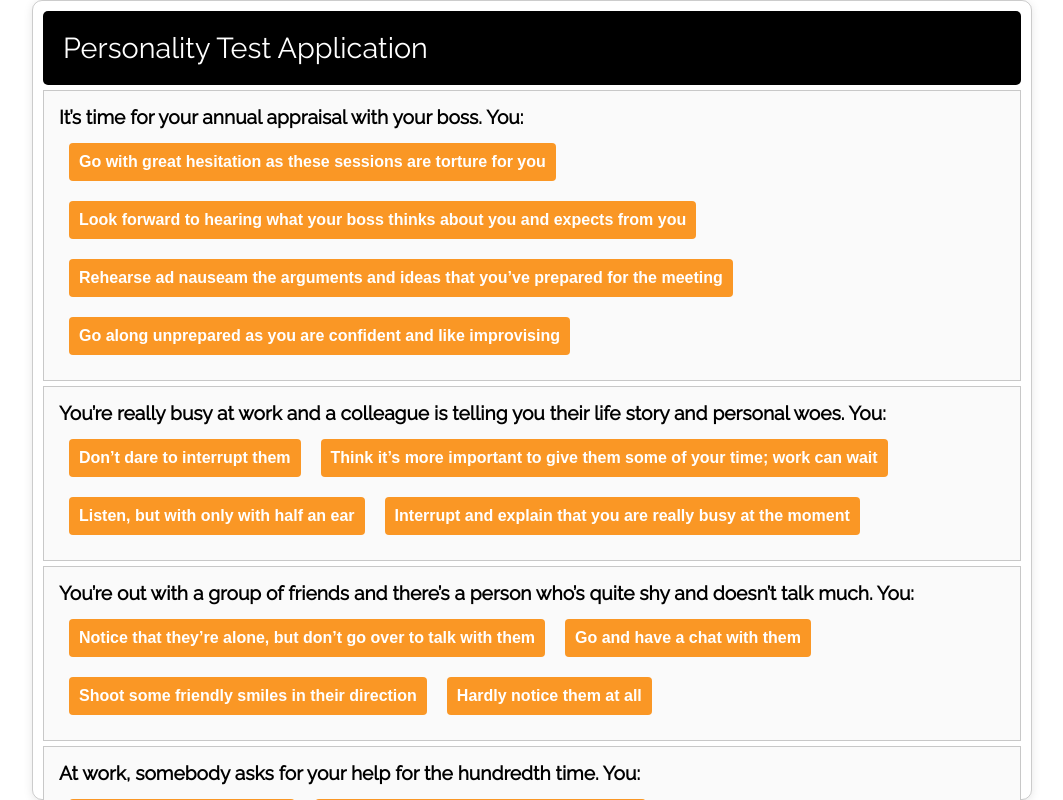
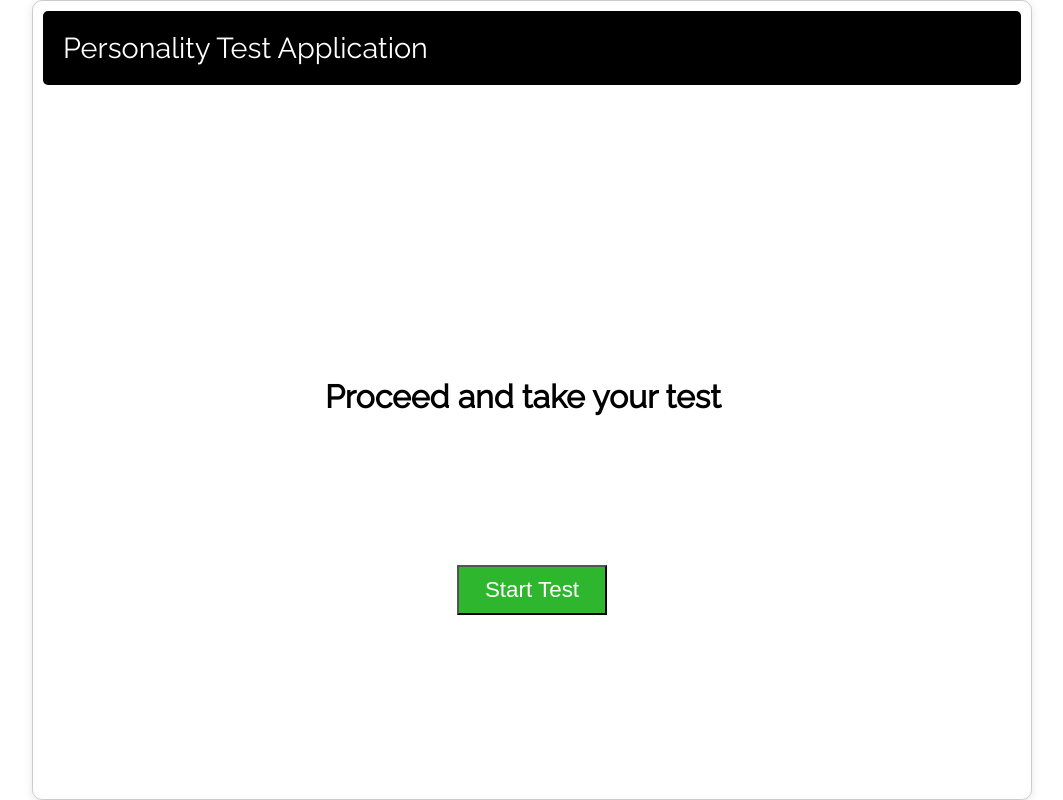
Before and after one commit to allistermugaisi/personality-test-teamway.io, a React (Vite) app: page / in a window 1280 px wide. Shown: the top 800 px of the page, without its empty margins (108-1171 px from the left). Built offline with nearby package versions, Linux system fonts and the light colour scheme.

Commit message:
Added start screen component

```diff
--- a/src/App.jsx
+++ b/src/App.jsx
@@ -1,5 +1,5 @@
 import { useState, useEffect } from 'react';
-import { QuestionBox, Result } from './components';
+import { StartScreen, QuestionBox, Result } from './components';
 
 // Mocked backend service
 import quizService from './quizService';
@@ -8,6 +8,7 @@ const App = () => {
 	const [score, setScore] = useState(0);
 	const [responses, setResponses] = useState(0);
 	const [questionBank, setQuestionBank] = useState([]);
+	const [testStarted, setTestStarted] = useState(false);
 
 	const getQuestions = () => {
 		quizService().then((question) => {
@@ -34,12 +35,20 @@ const App = () => {
 		// Reset responses & score
 		setScore(0);
 		setResponses(0);
+		// Display start screen
+		setTestStarted(false);
+	};
+
+	const startTest = () => {
+		// Hide start screen
+		setTestStarted(!testStarted);
 	};
 
 	return (
 		<div className="container">
 			<div className="title">Personality Test Application</div>
-			{questionBank.length > 0 &&
+			{testStarted ? (
+				questionBank.length > 0 &&
 				responses < 5 &&
 				questionBank.map(({ question, answers, correct, questionId }) => (
 					<QuestionBox
@@ -48,7 +57,10 @@ const App = () => {
 						key={questionId}
 						selected={(answer) => computeAnswer(answer, correct)}
 					/>
-				))}
+				))
+			) : (
+				<StartScreen startTest={startTest} />
+			)}
 			{responses === 5 ? <Result score={score} playAgain={playAgain} /> : null}
 		</div>
 	);
--- /dev/null
+++ b/src/components/StartScreen.jsx
@@ -0,0 +1,14 @@
+import React from 'react';
+
+const StartScreen = ({ startTest }) => (
+	<div className="start-screen">
+		<div className="start-screen-text">
+			<h4>Proceed and take your test</h4>
+		</div>
+		<button className="playBtn" onClick={startTest}>
+			Start Test
+		</button>
+	</div>
+);
+
+export default StartScreen;
--- a/src/components/index.jsx
+++ b/src/components/index.jsx
@@ -1,2 +1,3 @@
 export { default as QuestionBox } from './QuestionBox';
 export { default as Result } from './Result';
+export { default as StartScreen } from './StartScreen';
--- a/src/index.css
+++ b/src/index.css
@@ -61,6 +61,19 @@
 	cursor: pointer;
 }
 
+.start-screen {
+	position: relative;
+	height: 650px;
+}
+
+.start-screen-text {
+	position: absolute;
+	width: 960px;
+	top: 250px;
+	font-size: 2em;
+	text-align: center;
+}
+
 .score-board {
 	position: relative;
 	height: 700px;
```
